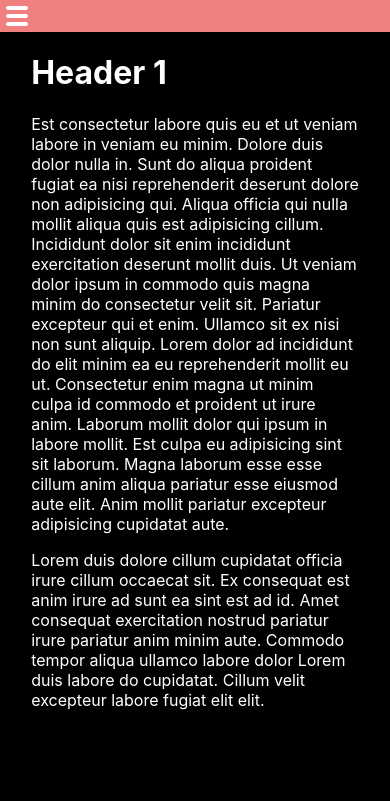
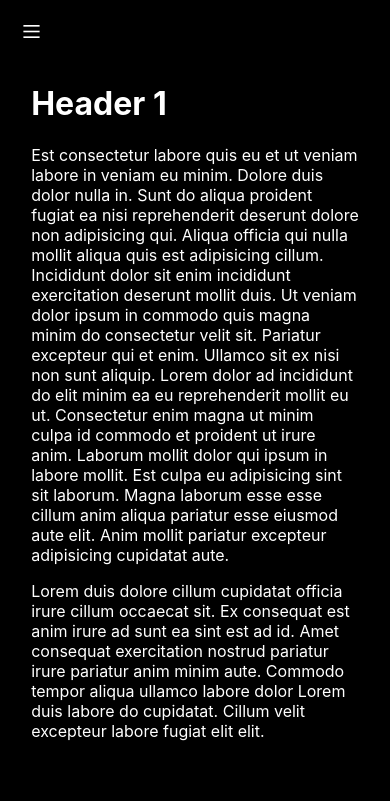
Before and after one commit to ryanbender2/Ryans-Portfolio, a Django app: page / in a window 390 px wide. Shown: the top 801 px of the page. Run offline with Django 3.2, Linux system fonts and the light colour scheme.

Commit message:
added mobile header

```diff
--- a/portfolio/PortfolioApp/static/css/base.css
+++ b/portfolio/PortfolioApp/static/css/base.css
@@ -6,6 +6,8 @@ html {
 body {
   margin: 0;
   font-size: 12px;
+  font-family: "SF Pro Text", "Myriad Set Pro", "SF Pro Icons", "Helvetica Neue",
+    "Helvetica", "Arial", sans-serif;
 }
 
 #base-content-wrapper,
@@ -78,7 +80,7 @@ header {
   border: none;
   display: flex;
   background: black;
-  padding: .8% 0;
+  padding: 0.8% 0;
   width: 100%;
   background: black;
 }
@@ -115,7 +117,7 @@ footer {
   color: #dbdbdb;
   font-family: "SF Pro Text", "Myriad Set Pro", "SF Pro Icons", "Helvetica Neue",
     "Helvetica", "Arial", sans-serif;
-  font-size: .85rem;
+  font-size: 0.85rem;
   font-weight: 100;
 }
 
@@ -185,6 +187,42 @@ footer img:hover {
   background-color: black;
 }
 
+/* Mobile settings */
+#mobile-header {
+  padding: 1.5em;
+}
+
+.mobile-nav {
+  display: none;
+  position: absolute;
+  z-index: 1;
+  float: left;
+  height: 100%;
+}
+
+.mobile-nav ul {
+  list-style-type: none;
+  height: 100%;
+  padding-top: 5em;
+  padding-left: 5em;
+}
+
+.mobile-nav ul li {
+  display: none;
+  padding-bottom: 2rem;
+}
+
+.mobile-nav ul li a {
+  text-decoration: none;
+  color: white;
+  font-size: 1.5rem;
+}
+
+.mobile-menu-opened > *:not(#mobile-header) > *:not(.mobile-nav) {
+  transition: filter 0.9s;
+    filter: blur(7px);
+}
+
 @media all and (min-width: 501px) {
   header {
     display: block;
@@ -211,12 +249,6 @@ footer img:hover {
 
 @media all and (max-width: 890px) {
   #snake-game {
-    display: none;
+    visibility: hidden;
   }
 }
-
-@media all and (min-width: 891px) {
-  #snake-game {
-    display: inline-grid;
-  }
-}
--- a/portfolio/PortfolioApp/static/css/base_mobile.css
+++ /dev/null
@@ -1,24 +0,0 @@
-#mobile-header {
-  background: lightcoral;
-  padding: .5em;
-}
-
-.hamburger-menu {
-    width: fit-content;
-}
-
-.hamburger-menu-bar {
-    display: block;
-    width: 20px;
-    height: 2px;
-    margin-bottom: 4px;
-    -webkit-transition: all 0.3s ease-in-out;
-    transition: all 0.3s ease-in-out;
-    background-color: #ffffff;
-    border: 1px solid #ffffff;
-    border-radius: 2px;
-}
-
-.last-bar {
-    margin-bottom: 0;
-}
--- /dev/null
+++ b/portfolio/PortfolioApp/static/css/hamburgers.css
@@ -0,0 +1,43 @@
+
+#hamburger-menu {
+  background-color: transparent;
+  border: none;
+  cursor: pointer;
+  display: flex;
+  padding: 0;
+  width: fit-content;
+}
+.hamburger-line {
+  fill: none;
+  stroke: rgb(255, 255, 255);
+  stroke-width: 6;
+  transition: stroke-dasharray 600ms cubic-bezier(0.4, 0, 0.2, 1),
+    stroke-dashoffset 600ms cubic-bezier(0.4, 0, 0.2, 1);
+}
+.hamburger-line1 {
+  stroke-dasharray: 60 207;
+  stroke-width: 6;
+}
+.hamburger-line2 {
+  stroke-dasharray: 60 60;
+  stroke-width: 6;
+}
+.hamburger-line3 {
+  stroke-dasharray: 60 207;
+  stroke-width: 6;
+}
+.hamburger-opened .hamburger-line1 {
+  stroke-dasharray: 90 207;
+  stroke-dashoffset: -134;
+  stroke-width: 6;
+}
+.hamburger-opened .hamburger-line2 {
+  stroke-dasharray: 1 60;
+  stroke-dashoffset: -30;
+  stroke-width: 6;
+}
+.hamburger-opened .hamburger-line3 {
+  stroke-dasharray: 90 207;
+  stroke-dashoffset: -134;
+  stroke-width: 6;
+}
--- a/portfolio/PortfolioApp/templates/base.html
+++ b/portfolio/PortfolioApp/templates/base.html
@@ -7,7 +7,7 @@
         <meta name="viewport" content="width=device-width, initial-scale=1.0">
         <script
             src="https://ajax.googleapis.com/ajax/libs/jquery/3.6.0/jquery.min.js"></script>
-        <link rel="stylesheet" href="{% static 'css/base_mobile.css' %}">
+        <link rel="stylesheet" href="{% static 'css/hamburgers.css' %}">
         <link rel="stylesheet" href="{% static 'css/base.css' %}">
         <script src="{% static 'js/base_utils.js' %}"></script>
         <script src="{% static 'js/base.js' %}"></script>
@@ -17,22 +17,33 @@
     </head>
     <body>
         <div id="mobile-header">
-            <div class="hamburger-menu">
-                <span class="hamburger-menu-bar"></span>
-                <span class="hamburger-menu-bar"></span>
-                <span class="hamburger-menu-bar last-bar"></span>
+            <div id="hamburger-menu">
+                <svg width="27" height="27" viewBox="0 0 100 100">
+                  <path class="hamburger-line hamburger-line1" d="M 20,29.000046 H 80.000231 C 80.000231,29.000046 94.498839,28.817352 94.532987,66.711331 94.543142,77.980673 90.966081,81.670246 85.259173,81.668997 79.552261,81.667751 75.000211,74.999942 75.000211,74.999942 L 25.000021,25.000058" />
+                  <path class="hamburger-line hamburger-line2" d="M 20,50 H 80" />
+                  <path class="hamburger-line hamburger-line3" d="M 20,70.999954 H 80.000231 C 80.000231,70.999954 94.498839,71.182648 94.532987,33.288669 94.543142,22.019327 90.966081,18.329754 85.259173,18.331003 79.552261,18.332249 75.000211,25.000058 75.000211,25.000058 L 25.000021,74.999942" />
+                </svg>
             </div>
+        </div>
+        <div>
+            <nav class="mobile-nav">
+                <ul>
+                    <li><a href="#">Home</a></li>
+                    <li><a href="#">Experience</a></li>
+                    <li><a href="#">Projects</a></li>
+                </ul>
+            </nav>
         </div>
         <header>
             <div class="header-wrapper">
                 <nav class="nav">
                     <ul class="nav-list">
                         <li><a href="#" class="color-transition
-                                hover-underline-animation">Home</a></li>
+                            hover-underline-animation">Home</a></li>
                         <li><a href="#" class="color-transition
-                                hover-underline-animation">Experience</a></li>
+                            hover-underline-animation">Experience</a></li>
                         <li><a href="#" class="color-transition
-                                hover-underline-animation">Projects</a></li>
+                            hover-underline-animation">Projects</a></li>
                     </ul>
                 </nav>
             </div>
@@ -45,7 +56,8 @@
         <br>
         <footer>
             <div class="footer-column"><div id="snake-game"></div></div>
-            <div class="footer-column"><ul><li>Website designed and developed by Ryan Bender</li></ul></div>
+            <div class="footer-column"><ul><li>Website designed and developed by
+                        Ryan Bender</li></ul></div>
             <div class="footer-column"><ul>
                     <li><img src="{% static 'images/github.svg' %}"
                             title="GitHub"
--- a/portfolio/portfolio/settings.py
+++ b/portfolio/portfolio/settings.py
@@ -28,7 +28,6 @@ DEBUG = True
 
 ALLOWED_HOSTS = [
     '73.31.108.54',
-    '192.168.1.52',
     '192.168.1.2',
     '127.0.0.1'
 ]
```
Also changed, not shown: portfolio/PortfolioApp/static/js/base.js (+34 -5 lines).
